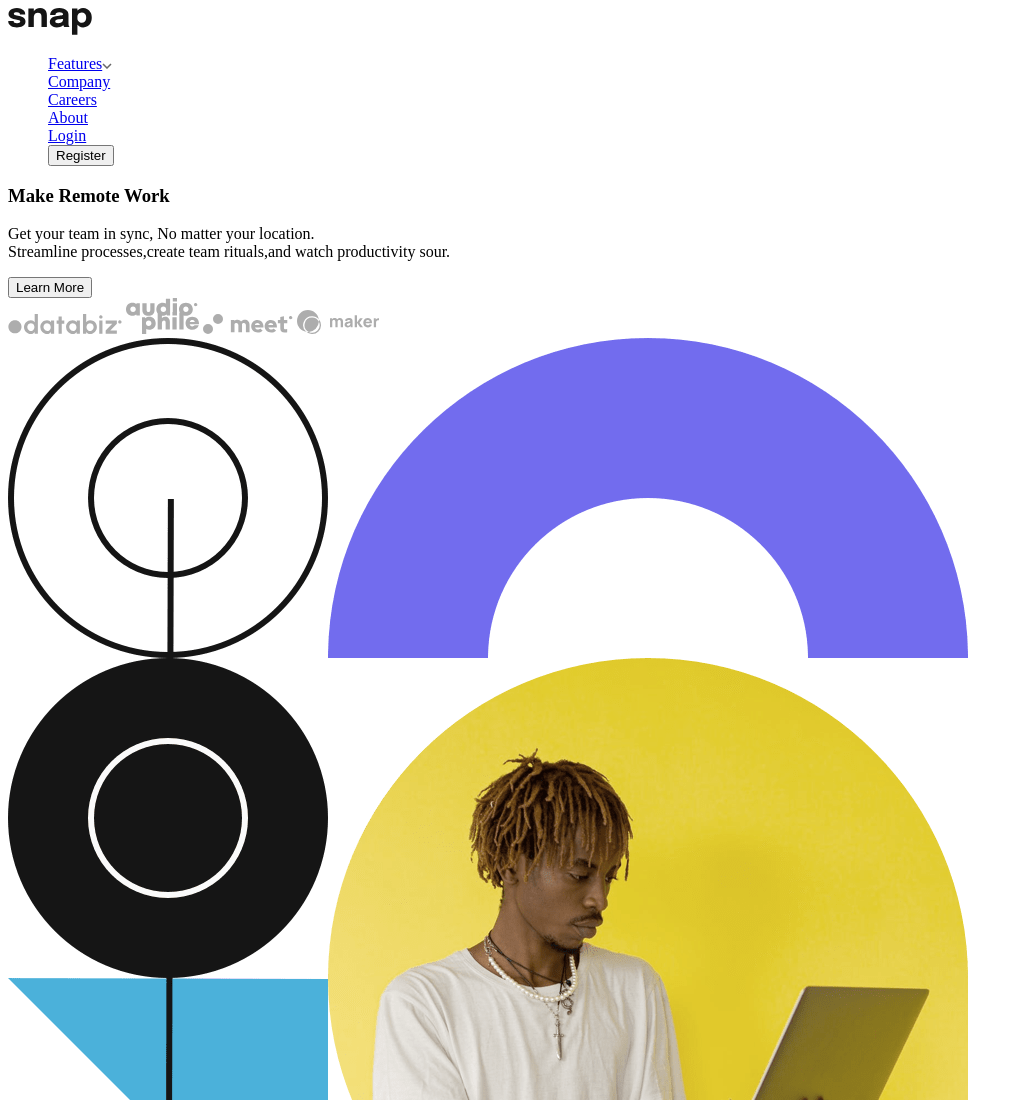
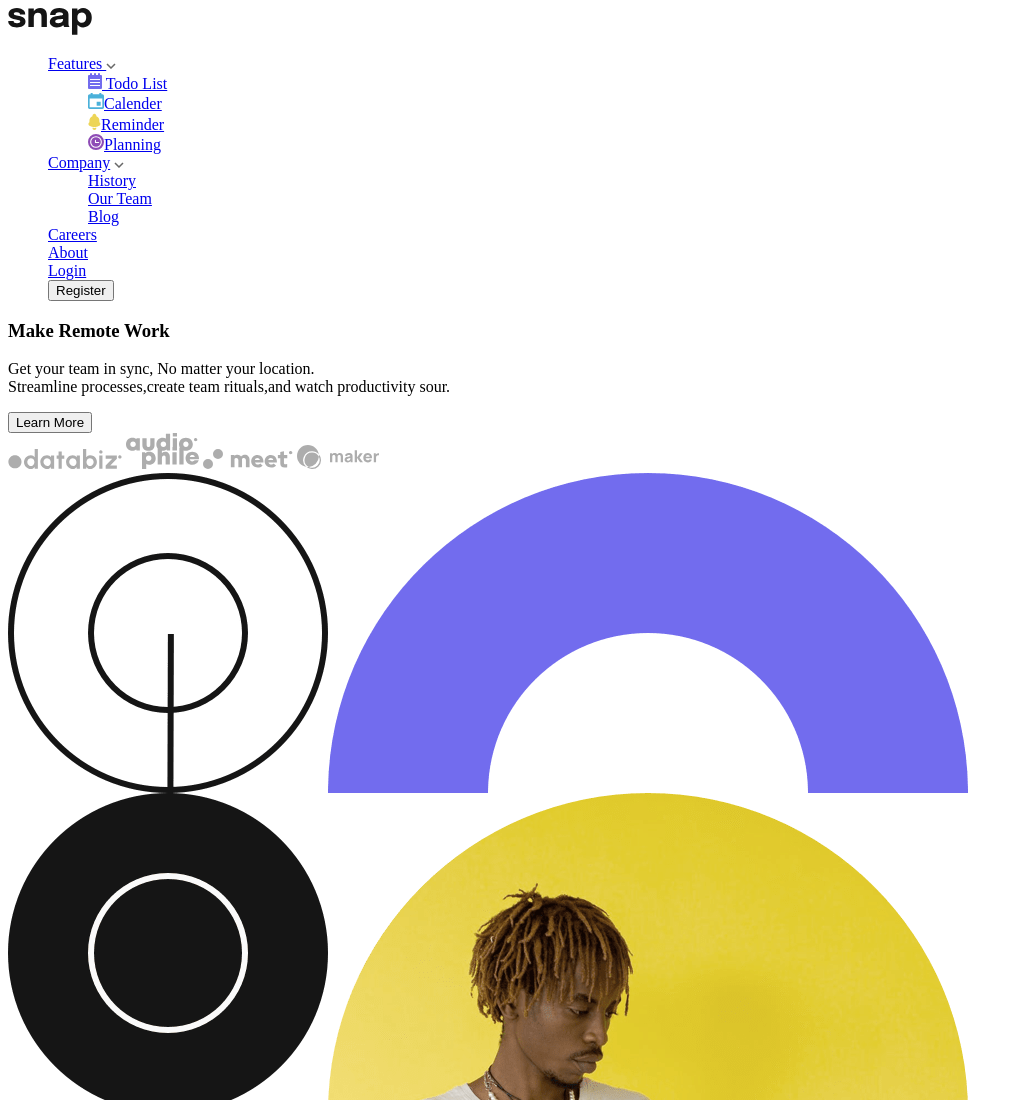
Before and after one commit to winniebosy/drop-down-menu, a plain HTML site: page index.html in a window 1280 px wide. Shown: the top 1100 px of the page, without its empty margins (0-1023 px from the left). Drawn offline with Linux system fonts and the light colour scheme.

Commit message:
content for the nav section

```diff
--- a/index.css
+++ b/index.css
@@ -23,3 +23,25 @@ li .arrow-down-icon::after {
 li {
     list-style-type: none;
 }
+
+
+/* drop down menu styling starts here */
+
+.dropdown-item-todo::before {
+    content: Url("images/icon-todo.svg");
+}
+
+.dropdown-item-calender::before {
+    content: url("images/icon-calendar.svg");
+}
+
+.dropdown-item-reminder::before {
+    content: url("images/icon-reminders.svg");
+}
+
+.dropdown-item-planning::before {
+    content: url("images/icon-planning.svg");
+}
+
+
+/* drop down menu styling ends here */
--- a/index.html
+++ b/index.html
@@ -18,20 +18,52 @@
         <section class="navbar-brand">
             <a><img src="images/logo.svg" alt="snap logo"></a>
         </section>
-        <ul class="navbar-list">
+        <ul class="navbar-menu">
 
             <li class="navbar-item-one has-submenu">
                 <a href="#" class="nav-link nav-dropdown" id="navbarDropDown" role="button" aria-expanded="false">
-                    <span class="arrow-down-icon" aria-hidden="true">Features</span>
+                    Features
+                <span class="arrow-down-icon" aria-hidden="true"></span>
+
                 </a>
+                <ul class="dropdown-menu">
+                    <li>
+                        <a class="dropdown-item-todo" href="#">
+                            Todo List
+                        </a>
+                    </li>
+                    <li>
+                        <a class="dropdown-item-calender" href="#">Calender</a>
+                    </li>
+                    <li>
+                        <a class="dropdown-item-reminder" href="#">Reminder</a>
+                    </li>
+
+                    <li>
+                        <li>
+                            <a class="dropdown-item-planning" href="#">Planning</a>
+                        </li>
+                    </li>
+                </ul>
             </li>
-            <li class="navbar-item-two"><a href="#">Company</a></li>
+            <li class="navbar-item-two has-submenu">
+                <a href="#">Company</a>
+                <span class="arrow-down-icon" aria-hidden="true"></span>
+                <ul class="dropdown-menu">
+                    <li>
+                        <a href="#">History</a></li>
+                    <li>
+                        <a href="#">Our Team</a></li>
+                    <li>
+                        <a href="#">Blog</a></li>
+                </ul>
+
+            </li>
             <li class="navbar-item-three"><a href="#">Careers</a></li>
             <li class="navbar-item-four"><a href="#">About</a></li>
             <li class="navbar-item-five"><a href="#">Login</a></li>
             <li><button>Register</button></li>
         </ul>
-
     </nav>
     <section class="hero-section">
         <section class="hero-information">
```
